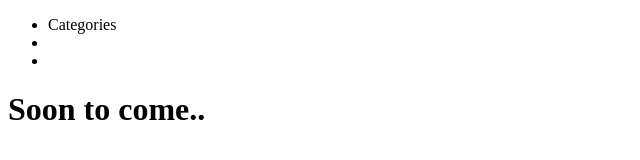
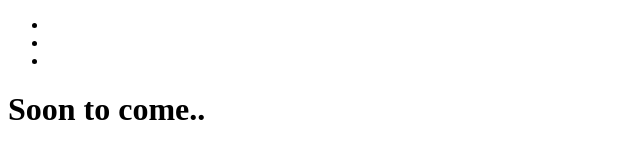
Before and after one commit to augu8831/07.01.01_Statisk-Produkt_Site, a plain HTML site: page index.html in a window 1280 px wide. Shown: the full height of the page, 0-640 px from the left. Drawn offline with Linux system fonts and the light colour scheme.

Commit message:
første merge af branches

```diff
--- a/index.html
+++ b/index.html
@@ -10,7 +10,7 @@
     <header>
       <nav>
         <ul>
-          <li>Categories</li>
+          <li></li>
           <li></li>
           <li></li>
         </ul>
```
